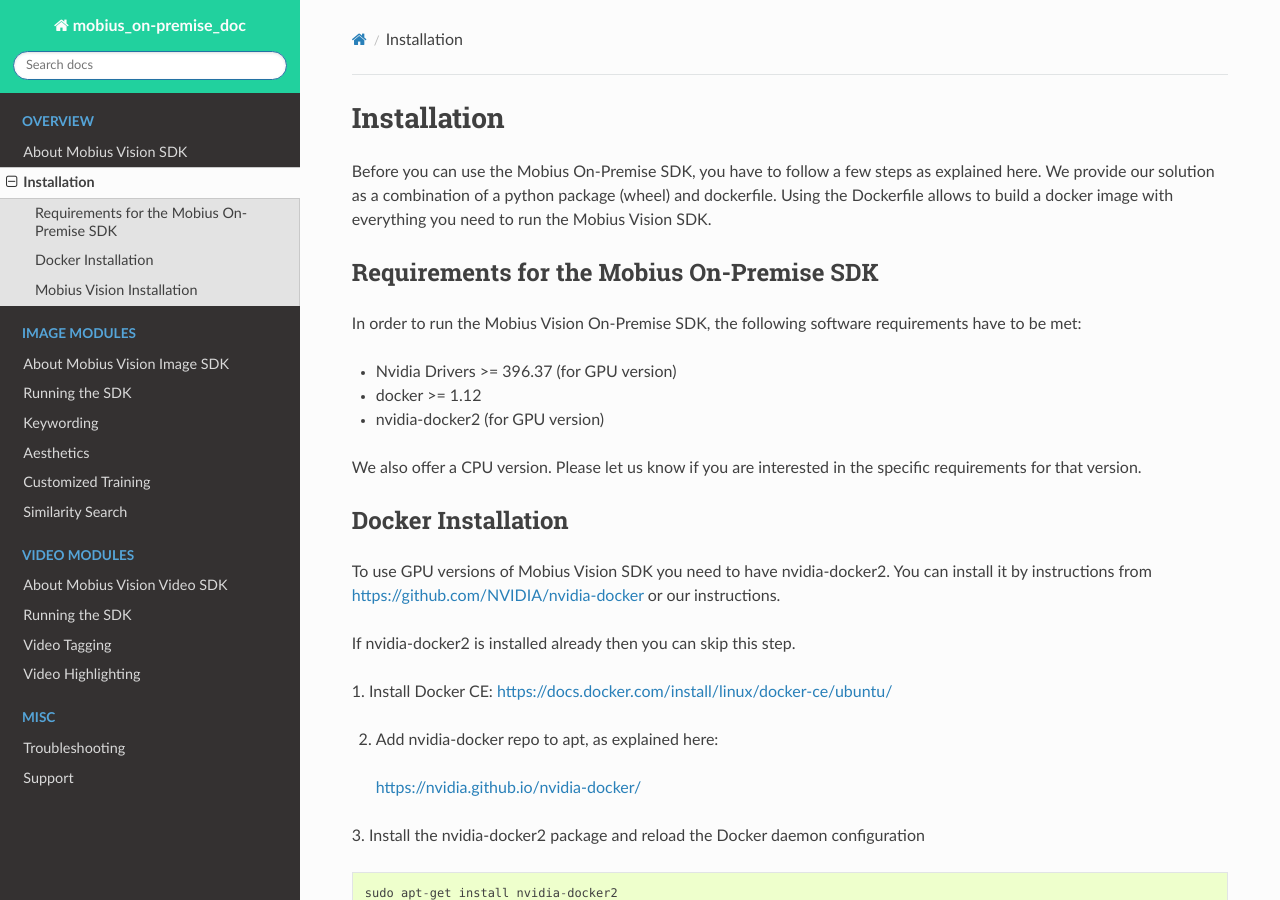
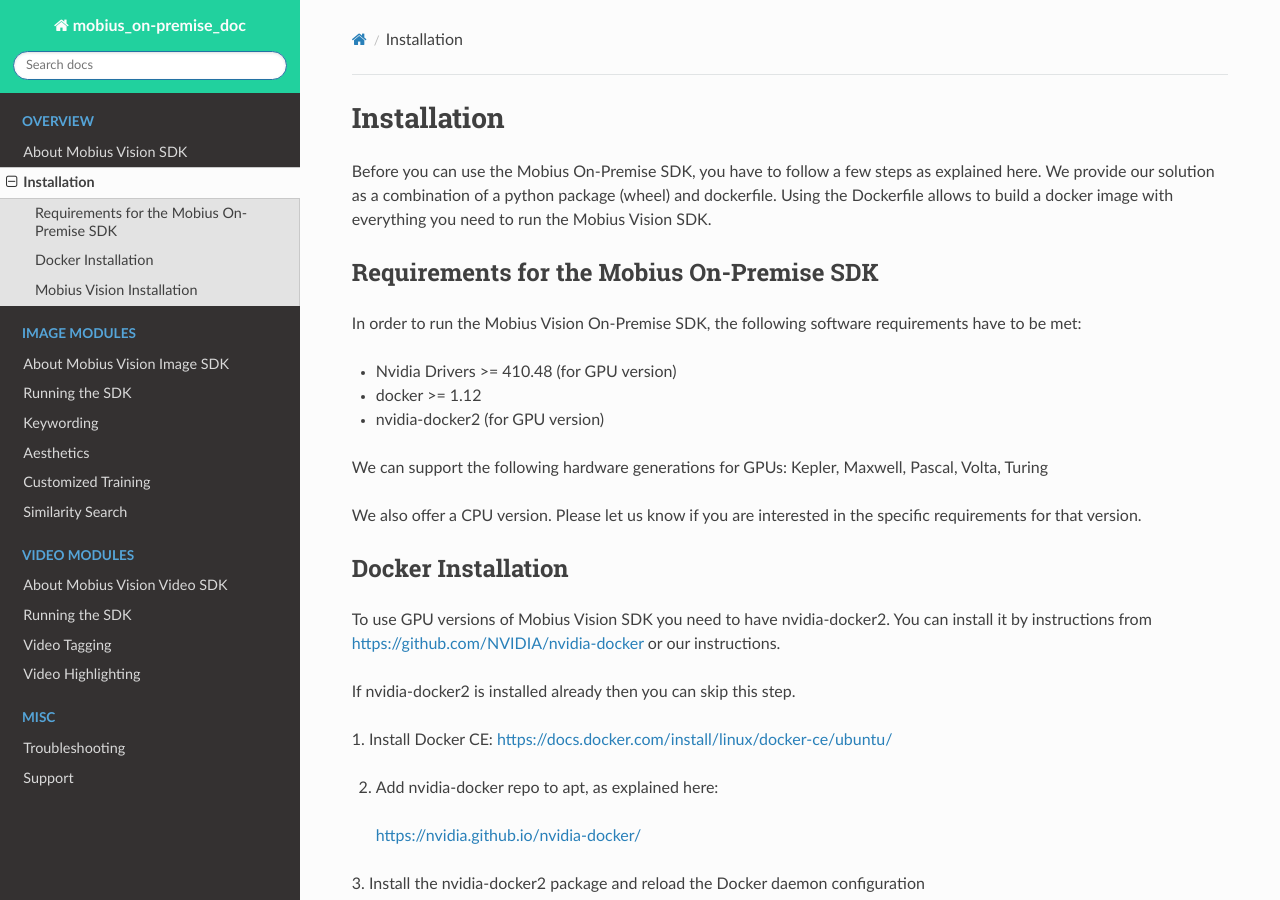
Before and after one commit to rumlingd/mobius_on-premise_doc, a Sphinx documentation site: the page built from source/installation.rst, in a window 1280 px wide and 900 px high. Built offline with Sphinx 7.4.7 and the Read the Docs theme 2.0.0, drawn with Linux system fonts in a browser that asks for light colours; formulas are drawn with MathJax 3.

Commit message:
Update requirements due to CUDA 10.0 software update

```diff
--- a/source/installation.rst
+++ b/source/installation.rst
@@ -12,9 +12,11 @@
 
 In order to run the Mobius Vision On-Premise SDK, the following software requirements have to be met:
 
-*   Nvidia Drivers >= 396.37 (for GPU version)
+*   Nvidia Drivers >= 410.48 (for GPU version)
 *   docker >= 1.12
 *   nvidia-docker2 (for GPU version)
+
+We can support the following hardware generations for GPUs: Kepler, Maxwell, Pascal, Volta, Turing
 
 We also offer a CPU version. Please let us know if you are interested in the specific requirements for that version.
 
```
